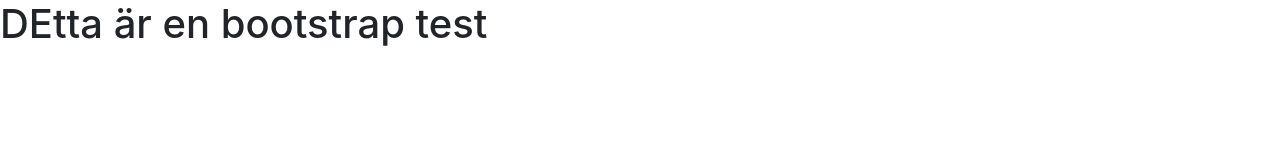
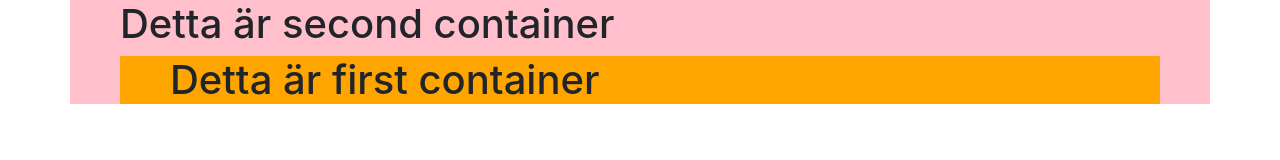
Before and after one commit to Dafancyfrog/Felix-samuelsson-bootstrap, a plain HTML site: page index.html in a window 1280 px wide. Drawn offline with Linux system fonts and the light colour scheme.

Commit message:
lite-testing
JAg testar lite emd bootstrap och är lite förvirrad över saker men jaaa

```diff
--- a/index.html
+++ b/index.html
@@ -1,12 +1,18 @@
 <!DOCTYPE html>
 <html lang="en">
 <head>
-    <link rel="stylesheet" href="css/bootstrap.css">
+    <link rel="stylesheet" href="css/bootstrap.css"> <!--ordningen spelar roll den som är före laddas in först i detta fallet bootstrap -->
+    <link rel="stylesheet" href="style.css">
     <meta charset="UTF-8">
     <meta name="viewport" content="width=device-width, initial-scale=1.0">
-    <title>Document</title>
+    <title>Boootstraaaaaap</title>
 </head>
 <body>
-    <h1>DEtta är en bootstrap test</h1>
+    <div class="container" style="background-color: pink;">
+        <h1>Detta är second container</h1>
+        <div class="container" style="background-color: orange;">
+            <h1>Detta är first container</h1>
+        </div>
+    </div >
 </body>
 </html>
--- /dev/null
+++ b/style.css
@@ -0,0 +1,5 @@
+.container {
+
+    padding-left: 50px;
+    padding-right: 50px;
+}
```
Also changed, not shown: 1 other file.
